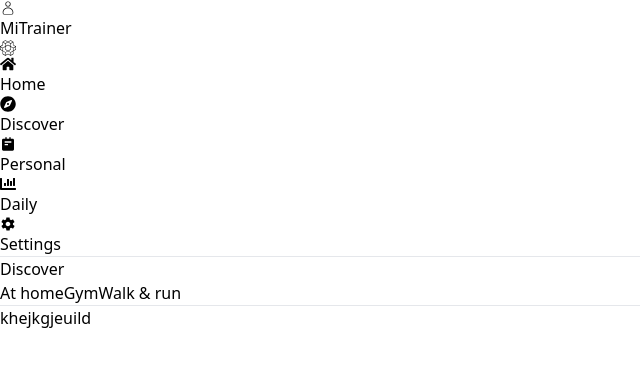
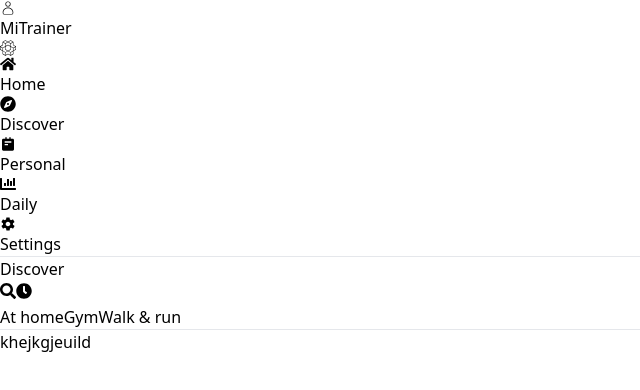
Before and after one commit to mrrmartin01/fitness-trainer, a React (Vite) app: page /app/discover in a window 1280 px wide. Shown: the top 390 px of the page, without its empty margins (0-640 px from the left). Built offline with nearby package versions, Linux system fonts and the light colour scheme; a web font is replaced by a local one.

Commit message:
Onto the discover page 2

```diff
--- a/src/components/LinkButton.jsx
+++ b/src/components/LinkButton.jsx
@@ -3,7 +3,7 @@
 function LinkButton({ value, isSelected, onClick }) {
   return (
     <button
-      className={`text-xl font-semibold font-mono rounded-lg  p-2 w-[150px] button capitalize ${
+      className={`text-xl hover:border-2 font-semibold font-mono rounded-lg  p-2 w-[150px] button capitalize ${
         isSelected ? "bg-black text-white" : ""
       }`}
       onClick={onClick}
--- a/src/pages/Discover.jsx
+++ b/src/pages/Discover.jsx
@@ -1,9 +1,10 @@
 import { useState } from "react";
 import DiscoverPage1 from "../components/DiscoverPage1";
 import LinkButton from "../components/LinkButton";
+import { FaClock, FaSearch } from "react-icons/fa";
 
 function Discover() {
-  const [selectedButton, setSelectedButton] = useState(null);
+  const [selectedButton, setSelectedButton] = useState("At home");
 
   const handleButtonClick = (buttonId) => {
     setSelectedButton(buttonId);
@@ -12,9 +13,21 @@
   return (
     <>
       <div className="static">
-        <span className="uppercase text-4xl font-semibold font-serif italic">
-          Discover
-        </span>
+        <div className="flex justify-between">
+          <div className="">
+            <span className="uppercase text-4xl font-semibold font-serif italic">
+              Discover
+            </span>
+          </div>
+          <div className="flex text-4xl gap-5 mx-2 text-blue-500">
+            <button>
+              <FaSearch className="" />
+            </button>
+            <button>
+              <FaClock className="" />
+            </button>
+          </div>
+        </div>
 
         <div className="flex flex-row gap-5 m-2 rounded-lg">
           <LinkButton
```
